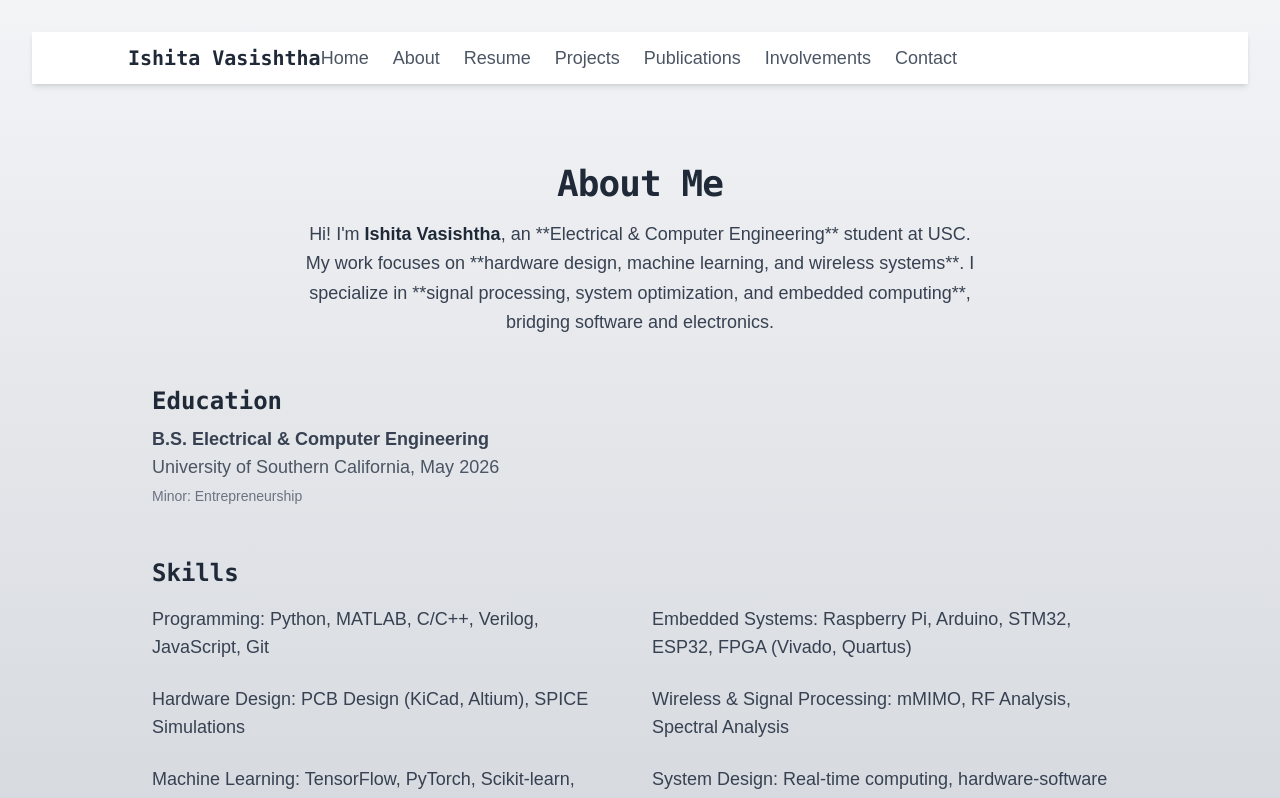
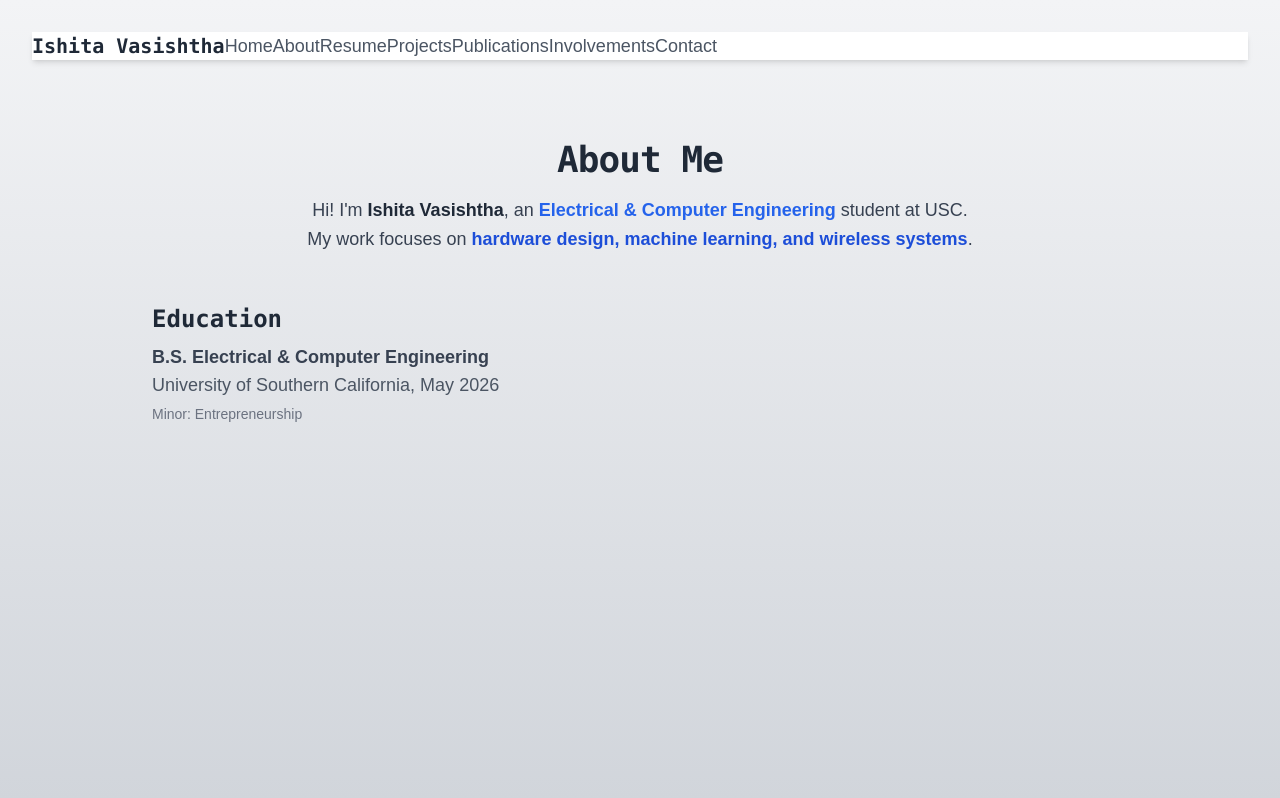
Before and after one commit to ishitav/ishitav.github.io, a Next.js app: page /ishitav.github.io/about in a window 1280 px wide. Shown: the top 798 px of the page. Built offline with nearby package versions, Linux system fonts and the light colour scheme.

Commit message:
cleaning up content in about page, updating formatting on contact me page

```diff
--- a/components/Header.js
+++ b/components/Header.js
@@ -1,12 +1,15 @@
 export default function Header() {
   return (
-      <nav className="w-full fixed top-0 left-0 bg-white shadow-md py-3 z-50">
-        <div className="max-w-5xl mx-auto flex justify-between px-8">
-          {/* Left - Name */}
-          <h2 className="text-xl font-bold text-gray-800 font-mono">Ishita Vasishtha</h2>
+    <nav className="w-full fixed top-0 left-0 bg-white shadow-md py-4 z-50">
+      <div className="max-w-6xl mx-auto flex items-center justify-between px-8">
 
-          {/* Right - Navigation Links */}
-          <div className="space-x-6">
+        {/* 🔹 Name Section (Now Properly Spaced) */}
+        <h2 className="text-xl font-bold text-gray-800 font-mono whitespace-nowrap">
+          Ishita Vasishtha
+        </h2>
+
+        {/* 🔹 Navigation Links */}
+        <div className="flex space-x-8">
           {[
             { name: "Home", href: "/" },
             { name: "About", href: "/about" },
--- a/src/app/about/page.js
+++ b/src/app/about/page.js
@@ -15,10 +15,12 @@ export default function About() {
           <h1 className="text-4xl font-extrabold text-gray-800 tracking-tight font-mono">
             About Me
           </h1>
-          <p className="mt-4 text-lg text-gray-700 leading-relaxed max-w-2xl mx-auto">
-            Hi! I'm <strong className="text-gray-800">Ishita Vasishtha</strong>, an **Electrical & Computer Engineering** student at USC.
-            My work focuses on **hardware design, machine learning, and wireless systems**.
-            I specialize in **signal processing, system optimization, and embedded computing**, bridging software and electronics.
+            <p className="mt-4 text-lg text-gray-700 leading-relaxed max-w-2xl mx-auto">
+              Hi! I'm <strong className="text-gray-800">Ishita Vasishtha</strong>, an
+              <strong className="text-blue-600"> Electrical & Computer Engineering </strong>
+              student at USC. My work focuses on
+              <strong className="text-blue-700"> hardware design, machine learning, and wireless systems</strong>.
+
           </p>
         </div>
 
@@ -32,7 +34,7 @@ export default function About() {
           </p>
         </div>
 
-        {/* 🔹 Skills */}
+        {/* 🔹 Skills
         <div className="mt-12">
           <h2 className="text-2xl font-semibold text-gray-800 font-mono">Skills</h2>
           <div className="mt-4 grid grid-cols-1 sm:grid-cols-2 gap-6 text-lg text-gray-700">
@@ -43,9 +45,9 @@ export default function About() {
             <p>Machine Learning: TensorFlow, PyTorch, Scikit-learn, Model Optimization</p>
             <p>System Design: Real-time computing, hardware-software integration</p>
           </div>
-        </div>
+        </div> */}
 
-        {/* 🔹 Research & Publications */}
+        {/* 🔹 Research & Publications
         <div className="mt-12">
           <h2 className="text-2xl font-semibold text-gray-800 font-mono">Research & Publications</h2>
           <p className="mt-2 text-lg text-gray-700">
@@ -54,7 +56,7 @@ export default function About() {
               Large-scale Outdoor Cell-free mMIMO Channel Measurement at 3.5 GHz
             </a>
           </p>
-        </div>
+        </div> */}
 
       </section>
 
--- a/src/app/contact/page.js
+++ b/src/app/contact/page.js
@@ -1,49 +1,46 @@
+import Header from "../../components/Header";
 import { FaGithub, FaLinkedin, FaEnvelope } from "react-icons/fa";
 
 export default function Contact() {
   return (
-    <main className="flex flex-col items-center min-h-screen bg-gradient-to-b from-blue-100 to-blue-300 text-gray-900 p-8">
+    <main className="flex flex-col items-center min-h-screen bg-gradient-to-b from-gray-100 to-gray-300 text-gray-900 p-8">
 
-      {/* Main Content Container */}
-      <div className="max-w-3xl w-full bg-white p-10 rounded-2xl shadow-xl transition hover:shadow-2xl text-center">
+      {/* 🔹 Navigation Header (Now Consistent) */}
+      <Header />
 
-        {/* Title */}
-        <h1 className="text-5xl font-extrabold text-blue-700 tracking-tight font-mono">
-          📬 Contact Me
+      {/* 🔹 Main Content */}
+      <section className="w-full max-w-5xl mt-20 px-6 text-center">
+
+        {/* 🔹 Page Title */}
+        <h1 className="text-4xl font-extrabold text-gray-800 tracking-tight font-mono">
+          Contact Me
         </h1>
 
-        {/* Intro Text */}
-        <p className="mt-4 text-lg text-gray-700 leading-relaxed font-serif">
-          Feel free to reach out! Whether it's for collaboration, a project idea, or just to connect—I’d love to hear from you.
+        {/* 🔹 Introduction */}
+        <p className="mt-4 text-lg text-gray-700 leading-relaxed max-w-2xl mx-auto">
+          Feel free to reach out! Whether it's for a collaboration, a project idea, or just to connect—I’d love to hear from you.
         </p>
 
-        {/* Contact Info */}
-        <div className="mt-6 flex flex-col space-y-4 text-lg">
-          <p>📧 <strong>Email:</strong> <a href="mailto:ishitavas@gmail.com" className="text-blue-600 hover:underline">ishitavas@gmail.com</a></p>
-          <p>🔗 <strong>LinkedIn:</strong> <a href="https://linkedin.com/in/ishitav" target="_blank" className="text-blue-600 hover:underline">linkedin.com/in/ishitav</a></p>
-          <p>💻 <strong>GitHub:</strong> <a href="https://github.com/ishitav" target="_blank" className="text-blue-600 hover:underline">github.com/ishitav</a></p>
+        {/* 🔹 Contact Info */}
+        <div className="mt-6 space-y-3 text-lg text-gray-700">
+          <p><strong>Email:</strong> <a href="mailto:ishitavas@gmail.com" className="text-blue-600 hover:underline">ishitavas@gmail.com</a></p>
+          <p><strong>LinkedIn:</strong> <a href="https://linkedin.com/in/ishitav" target="_blank" className="text-blue-600 hover:underline">linkedin.com/in/ishitav</a></p>
+          <p><strong>GitHub:</strong> <a href="https://github.com/ishitav" target="_blank" className="text-blue-600 hover:underline">github.com/ishitav</a></p>
         </div>
 
-        {/* Social Icons */}
+        {/* 🔹 Social Links */}
         <div className="mt-6 flex justify-center space-x-6 text-3xl">
           <a href="https://github.com/ishitav" target="_blank" className="text-gray-800 hover:text-gray-600 transition">
             <FaGithub />
           </a>
-          <a href="https://linkedin.com/in/ishitavas" target="_blank" className="text-blue-700 hover:text-blue-500 transition">
+          <a href="https://linkedin.com/in/ishitav" target="_blank" className="text-blue-700 hover:text-blue-500 transition">
             <FaLinkedin />
           </a>
-          <a href="mailto:ishitavas@gmail.com" className="text-red-600 hover:text-red-400 transition">
+          <a href="mailto:ishitavas@gmail.com" className="text-gray-700 hover:text-gray-500 transition">
             <FaEnvelope />
           </a>
         </div>
-
-        {/* Back to Home Button */}
-        <div className="mt-8">
-          <a href="/" className="bg-blue-500 text-white px-6 py-3 rounded-lg shadow-lg hover:bg-blue-600 transition text-lg">
-            ← Back to Home
-          </a>
-        </div>
-      </div>
+      </section>
     </main>
   );
 }
```
Lines whose indentation alone changed are shown as unchanged.
